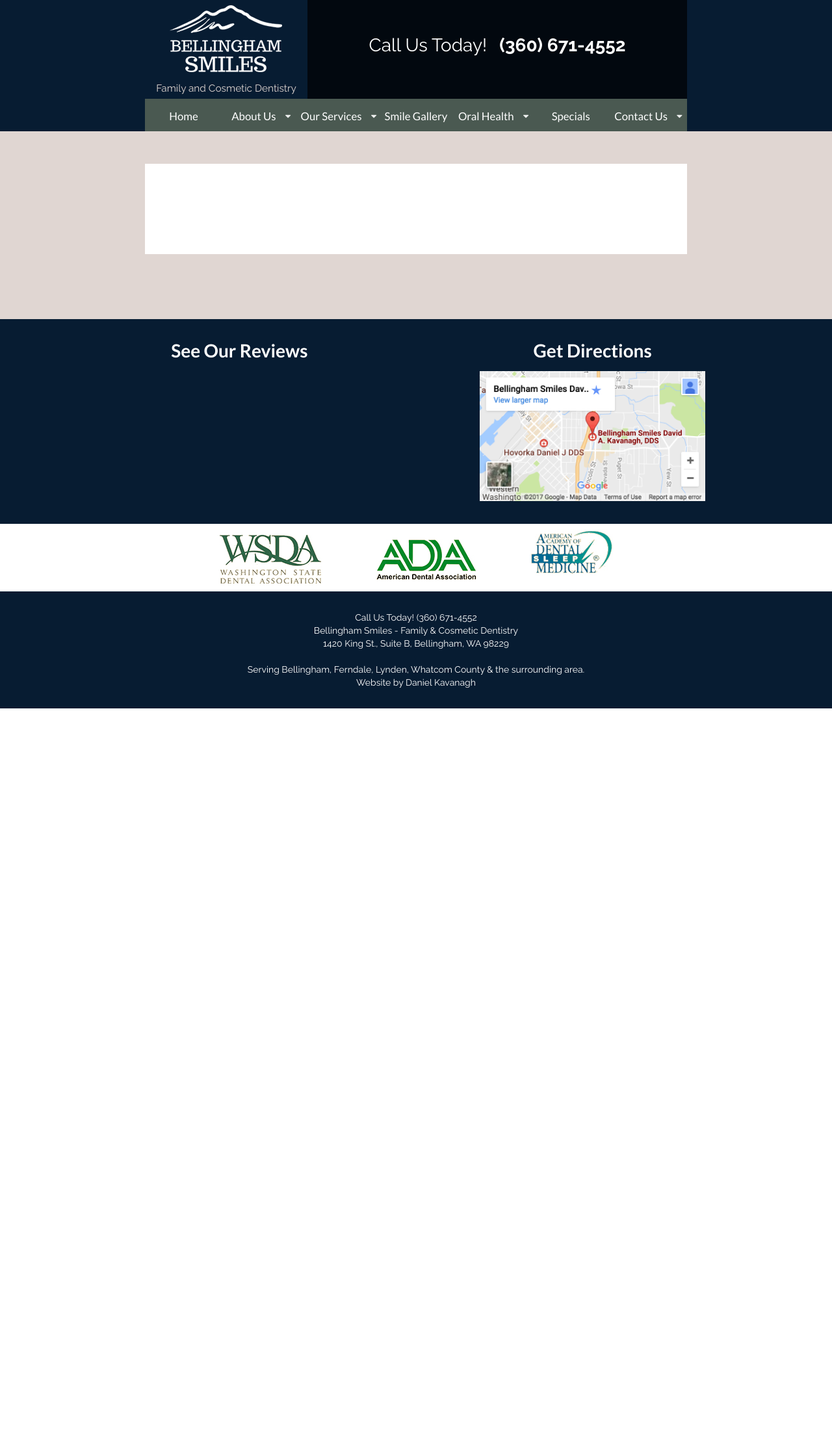
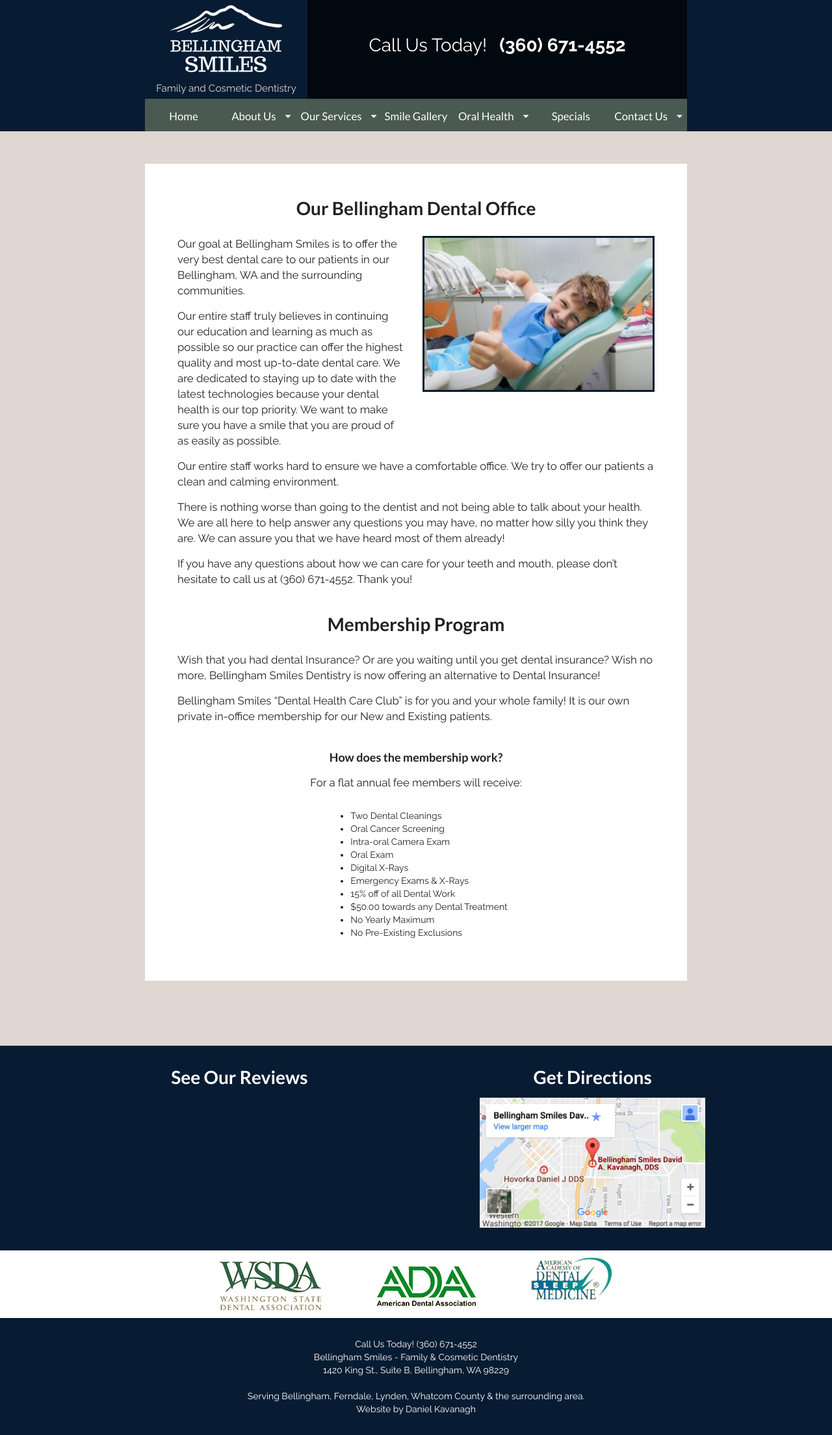
Before and after one commit to danno131313/ronkny.github.io, a Jekyll site: the page built from our-office.html, in a window 1280 px wide. Shown: the whole page at 65% size. Built offline with Jekyll 4.4.1, drawn with Linux system fonts in a browser that asks for light colours; nearby versions of some CDN libraries; before the commit the page ends 1090 px from its top, so only the background shows below that.

Commit message:
add styling, new pages

```diff
--- a/css/page.css
+++ b/css/page.css
@@ -204,6 +204,9 @@
     }
 
     #content {
+        display: flex;
+        flex-direction: column;
+        align-items: center;
         margin: 50px 0;
         background: white;
         min-width: 834px;
@@ -221,6 +224,10 @@
         margin-bottom: 25px;
     }
 
+    #content img {
+        border: 3px solid var(--blue);
+    }
+
     .splitter {
         display: flex;
     }
--- a/our-office.html
+++ b/our-office.html
@@ -4,5 +4,32 @@
 description: Our Bellingham Dental Office - Our goal at Bellingham Smiles is to offer the very best dental care to our patients in our Bellingham, WA and the surrounding communities.
 ---
 <div id="content">
-    <h1></h1>
+    <h1>Our Bellingham Dental Office</h1>
+    <div class="splitter">
+        <div>
+            <p>Our goal at Bellingham Smiles is to offer the very best dental care to our patients in our Bellingham, WA and the surrounding communities.</p>
+            <p>Our entire staff truly believes in continuing our education and learning as much as possible so our practice can offer the highest quality and most up-to-date dental care. We are dedicated to staying up to date with the latest technologies because your dental health is our top priority. We want to make sure you have a smile that you are proud of as easily as possible.</p>
+        </div>
+        <img src="./img/kid.jpg" alt="Our office is friendly to all"/>
+    </div>
+    <p>Our entire staff works hard to ensure we have a comfortable office. We try to offer our patients a clean and calming environment.</p>
+    <p>There is nothing worse than going to the dentist and not being able to talk about your health. We are all here to help answer any questions you may have, no matter how silly you think they are. We can assure you that we have heard most of them already!</p>
+    <p>If you have any questions about how we can care for your teeth and mouth, please don’t hesitate to call us at (360) 671-4552. Thank you!</p>
+    <h1>Membership Program</h1>
+    <p>Wish that you had dental Insurance? Or are you waiting until you get dental insurance? Wish no more, Bellingham Smiles Dentistry is now offering an alternative to Dental Insurance!</p>
+    <p>Bellingham Smiles “Dental Health Care Club” is for you and your whole family! It is our own private in-office membership for our New and Existing patients.</p>
+    <h3>How does the membership work?</h3>
+    <p>For a flat annual fee members will receive:</p>
+    <ul>
+        <li>Two Dental Cleanings</li>
+        <li>Oral Cancer Screening</li>
+        <li>Intra-oral Camera Exam</li>
+        <li>Oral Exam</li>
+        <li>Digital X-Rays</li>
+        <li>Emergency Exams & X-Rays</li>
+        <li>15% off of all Dental Work</li>
+        <li>$50.00 towards any Dental Treatment</li>
+        <li>No Yearly Maximum</li>
+        <li>No Pre-Existing Exclusions</li>
+    </ul>
 </div>
```
Also changed, not shown: css/meetourstaff.css (added, +26 -0 lines), meet-our-staff.html (+12 -1 lines), img/kid.jpg (added), img/staff0.jpg (added), img/staff1.jpg (added), img/staff2.jpg (added), img/staff3.jpg (added), img/staff4.jpg (added), img/staff5.png (added), img/staff6.png (added), 1 other file.
